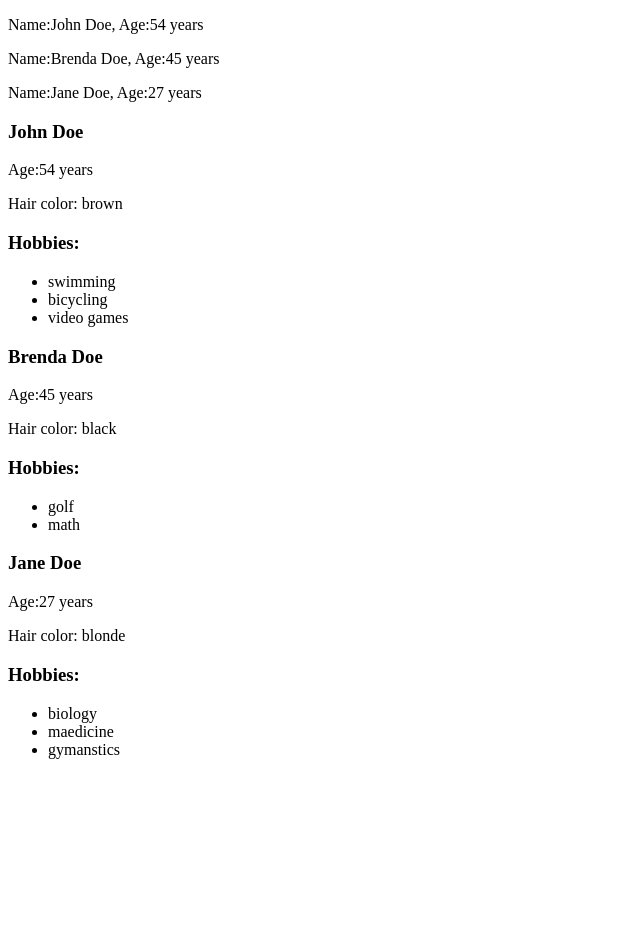
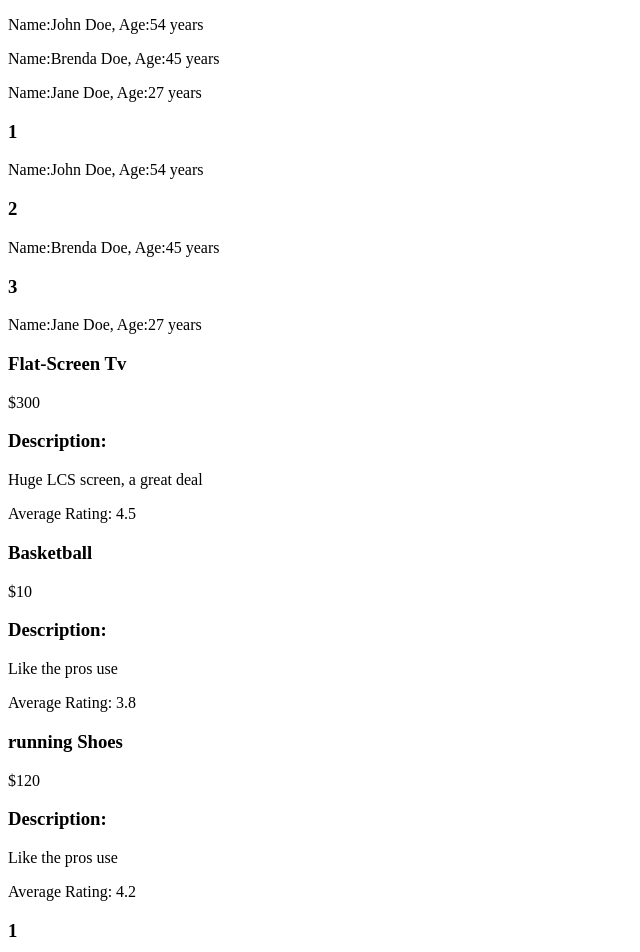
Before and after one commit to corinachistol/React-Design-patters, a React (Create React App) app: page / in a window 1280 px wide. Shown: the top 952 px of the page, without its empty margins (0-640 px from the left). Before the commit the page ends 800 px from the top, so only its background shows below. Built offline with nearby package versions, Linux system fonts and the light colour scheme.

Commit message:
adding product list and NumberedList

```diff
--- a/src/App.js
+++ b/src/App.js
@@ -1,6 +1,9 @@
+import { NumberedList } from "./NumberedList";
 import { RegularList } from "./RegularList";
 import { LargePersonListItem } from "./people/LargePersonListItem";
 import { SmallPersonListItem } from "./people/SmallPersonListItem";
+import { LargeProductListItem } from "./products/LargeProductListItem";
+import { SmallProductListItem } from "./products/SmallProductListItem";
 
 const people =[{
   name: "John Doe",
@@ -43,10 +46,20 @@
       items={people}
       resourceName="person"
       itemComponent={SmallPersonListItem}/>
-    <RegularList
+    <NumberedList
       items={people}
       resourceName="person"
-      itemComponent={LargePersonListItem}/>
+      itemComponent={SmallPersonListItem}/>
+
+    <RegularList
+      items={products}
+      resourceName="product"
+      itemComponent={LargeProductListItem}/>
+
+    <NumberedList
+      items={products}
+      resourceName="product"
+      itemComponent={LargeProductListItem}/>
     </>
   )
 }
--- /dev/null
+++ b/src/NumberedList.js
@@ -0,0 +1,16 @@
+export const NumberedList= ({
+    items,
+    resourceName,
+    itemComponent: ItemComponent
+}) => {
+    return(
+        <>
+        {items.map((item,index) => (
+            <>
+            <h3>{index + 1}</h3>
+             <ItemComponent key={index} {...{ [resourceName]: item} } />
+            </>
+        ) )}
+        </>
+    )
+}
--- a/src/products/LargeProductListItem.js
+++ b/src/products/LargeProductListItem.js
@@ -0,0 +1,13 @@
+export const LargeProductListItem =({product}) => {
+    const { name,price, description, rating } = product
+
+    return(
+        <>
+        <h3>{name}</h3>
+        <p>{price}</p>
+        <h3>Description:</h3>
+        <p>{description}</p>
+        <p>Average Rating: {rating} </p>
+        </>
+    )
+}
--- a/src/products/SmallProductListItem.js
+++ b/src/products/SmallProductListItem.js
@@ -0,0 +1,7 @@
+export const SmallProductListItem = ({product}) => {
+    const { name,price } = product
+
+    return (
+        <h3>{name} - {price}</h3>
+    )
+}
```
